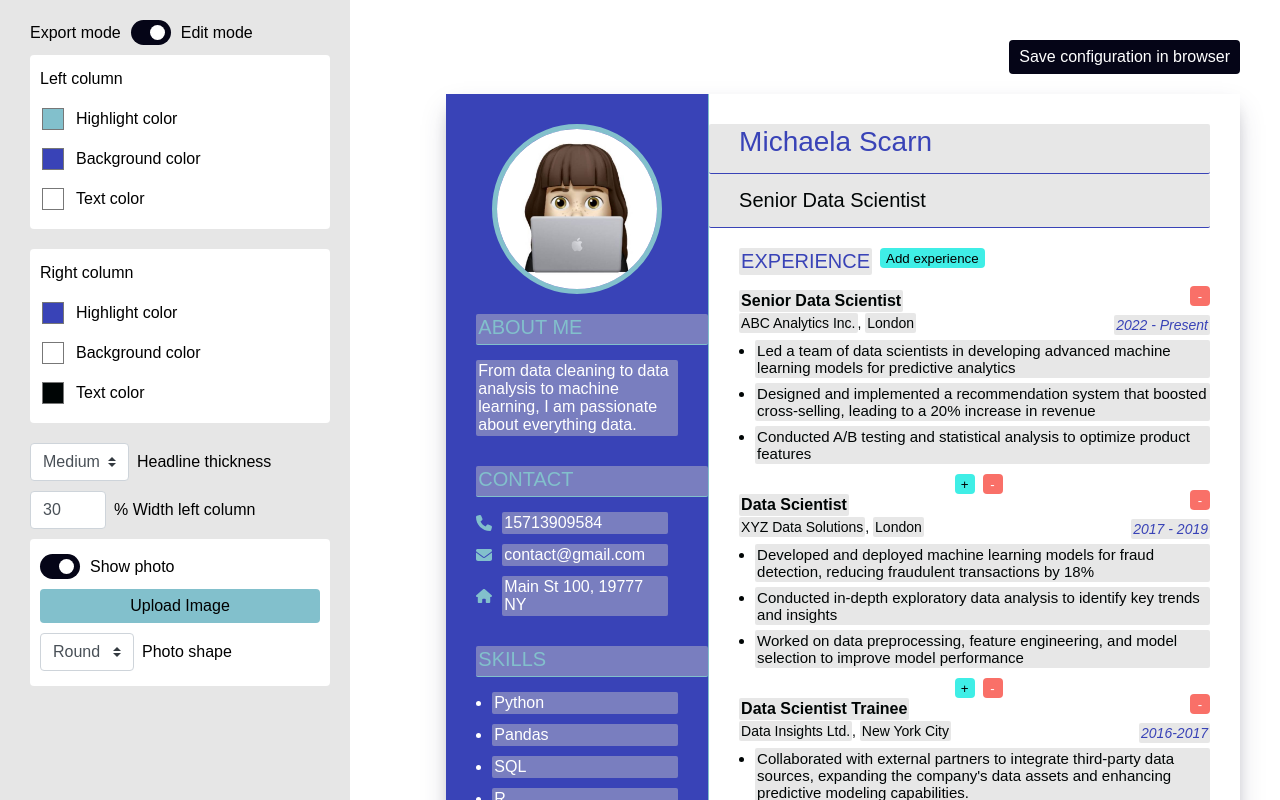
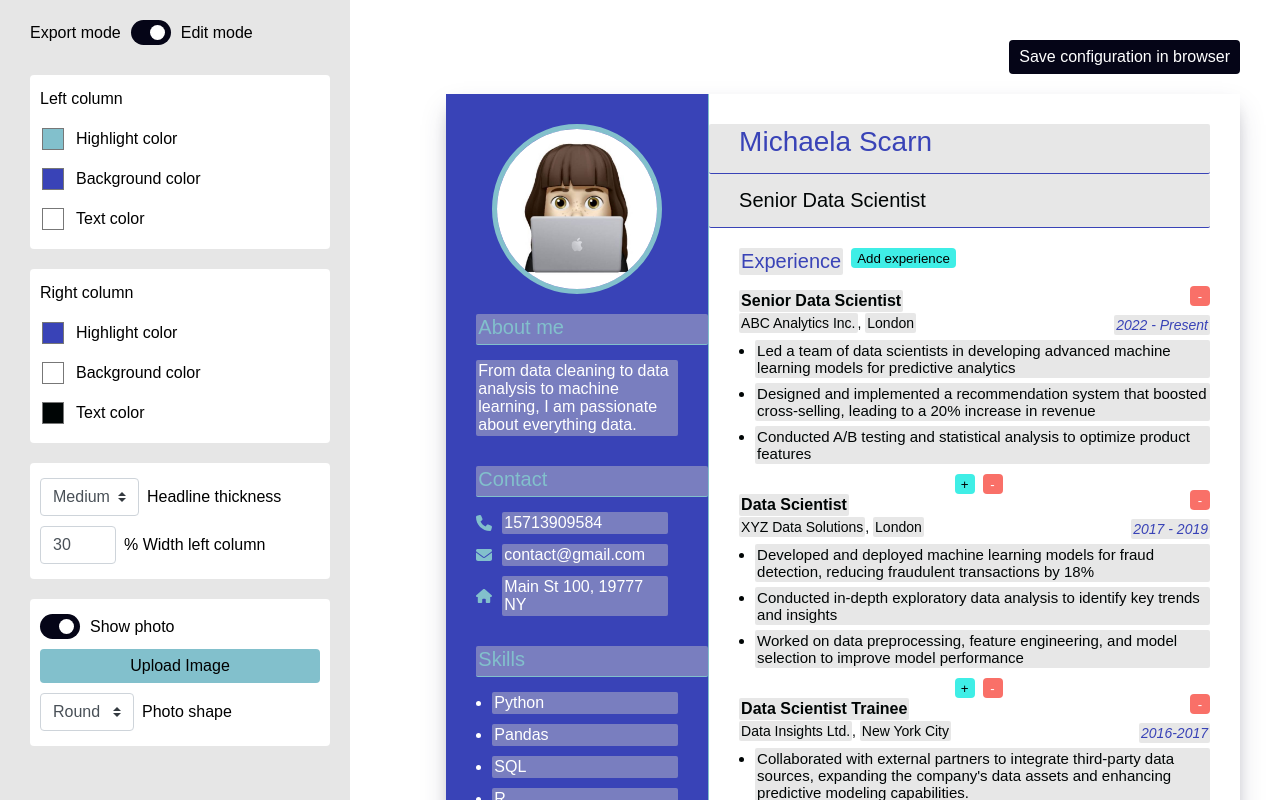
Before and after one commit to katharina-spiecker/resume-builder, a Vue app: page / in a window 1280 px wide. Shown: the top 800 px of the page. Built offline with nearby package versions, Linux system fonts and the light colour scheme.

Commit message:
fix distance in sidebar, editing of headlines

```diff
--- a/src/App.vue
+++ b/src/App.vue
@@ -45,6 +45,7 @@
         />
       </div>
 
+      <div class="sidebar-section" v-if="editing">
         <SelectInput
           v-if="editing"
           label="Headline thickness"
@@ -61,6 +62,7 @@
           :current-value="widthLeft"
           @percentage-changed="widthLeft = $event"
         />
+      </div>
 
       <div class="sidebar-section" v-if="editing">
         <ToggleSwitch @switch-toggled="toggleImageDisplay" label="Show photo" :toggle-active="showImage"/>
--- a/src/components/SectionHeadline.vue
+++ b/src/components/SectionHeadline.vue
@@ -15,7 +15,7 @@
         },
         methods: {
             notifyParent(event) {
-                this.$emit("headlineEdited", event.target.innerText.toLowerCase());
+                this.$emit("headlineEdited", event.target.innerText);
             }
         }
     }
@@ -25,7 +25,6 @@
 <style scoped>
     .section-headline {
         font-size: 20px;
-        text-transform: uppercase;
         font-weight: var(--headline-weight);
         margin-bottom: 15px;
         margin-top: 0;
--- a/src/components/Sidebar.vue
+++ b/src/components/Sidebar.vue
@@ -29,6 +29,6 @@
         background-color: #fff;
         border-radius: 4px;
         padding: 15px 10px 5px 10px;
-        margin-bottom: 20px;
+        margin-top: 20px;
     }
 </style>
```
Lines whose indentation alone changed are shown as unchanged.
